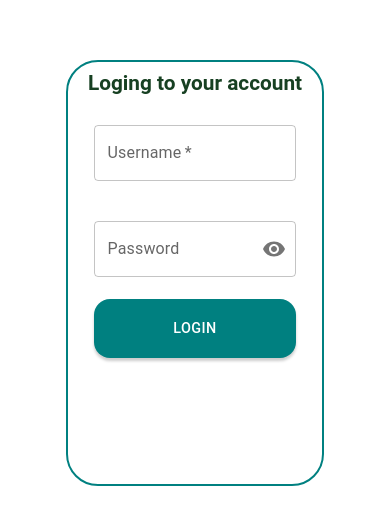
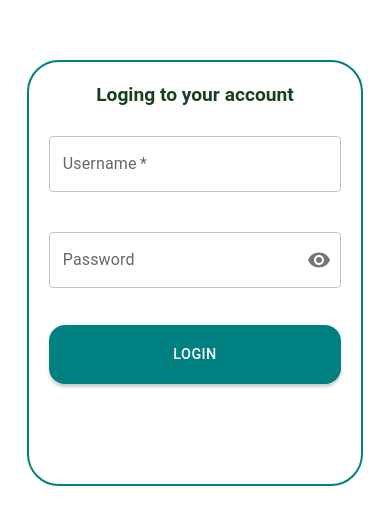
Before and after one commit to sehajini1/Portfolio-management-system, a React (Create React App) app: page / in a window 390 px wide. Shown: the part 149-674 px from the top of the page. Built offline with nearby package versions, Linux system fonts and the light colour scheme.

Commit message:
changed responsiveness

```diff
--- a/src/component/logingSection/LogingForm.js
+++ b/src/component/logingSection/LogingForm.js
@@ -72,6 +72,10 @@ export default function LogingForm() {
               "@media (max-width: 700px)": {
                 fontSize: "1.3rem",
               },
+              "@media (max-width: 500px)": {
+                fontSize: "1.2rem",
+                paddingTop:"1.5vh"
+              },
             }}
           >
             Loging to your account
@@ -94,22 +98,25 @@ export default function LogingForm() {
                 sx={{
                   width: "22vw",
                   "@media (max-width: 1100px)": {
-                    width: "27vw",
-                  },
-                  "@media (max-width: 810px)": {
                     width: "30vw",
                   },
+                  "@media (max-width: 900px)": {
+                    width: "40vw",
+                  },
                   "@media (max-width: 750px)": {
-                    width: "35vw",
+                    width: "46vw",
                   },
                   "@media (max-width: 670px)": {
-                    width: "40vw",
+                    width: "48vw",
                   },
                   "@media (max-width: 550px)": {
-                    width: "48vw",
+                    width: "65vw",
                   },
                   "@media (max-width: 470px)": {
-                    width: "52vw",
+                    width: "70vw",
+                  },
+                  "@media (max-width: 400px)": {
+                    width: "75vw",
                   },
                 }}
                 variant="outlined"
@@ -128,22 +135,25 @@ export default function LogingForm() {
                 sx={{
                   width: "22vw",
                   "@media (max-width: 1100px)": {
-                    width: "27vw",
-                  },
-                  "@media (max-width: 810px)": {
                     width: "30vw",
                   },
+                  "@media (max-width: 900px)": {
+                    width: "40vw",
+                  },
                   "@media (max-width: 750px)": {
-                    width: "35vw",
+                    width: "46vw",
                   },
                   "@media (max-width: 670px)": {
-                    width: "40vw",
+                    width: "48vw",
                   },
                   "@media (max-width: 550px)": {
-                    width: "48vw",
+                    width: "65vw",
                   },
                   "@media (max-width: 470px)": {
-                    width: "52vw",
+                    width: "70vw",
+                  },
+                  "@media (max-width: 400px)": {
+                    width: "75vw",
                   },
                 }}
                 variant="outlined"
@@ -188,24 +198,28 @@ export default function LogingForm() {
                   },
                   margin: "2.5vw 0 0 0",
                   "@media (max-width: 1100px)": {
-                    width: "27vw",
-                  },
-                  "@media (max-width: 810px)": {
                     width: "30vw",
                   },
+                  "@media (max-width: 900px)": {
+                    width: "40vw",
+                  },
                   "@media (max-width: 750px)": {
-                    width: "35vw",
+                    width: "46vw",
                   },
                   "@media (max-width: 670px)": {
-                    width: "40vw",
+                    width: "48vw",
                   },
                   "@media (max-width: 550px)": {
-                    width: "48vw",
+                    width: "65vw",
                   },
                   "@media (max-width: 470px)": {
-                    width: "52vw",
-                    fontSize: "0.9rem",
+                    width: "70vw",
                   },
+                  "@media (max-width: 400px)": {
+                    width: "75vw",
+                    fontSize: "0.9rem"
+                  },
+
                 }}
               >
                 {loginMutation.isPending ? "Logging in..." : "Login"}
@@ -246,29 +260,29 @@ const LogingFormContainer = styled.div`
     height: 55vh;
   }
   @media (max-width: 900px) {
-    width: 38vw;
+    width: 45vw;
     height: 50vh;
   }
 
   @media (max-width: 850px) {
-    width: 40vw;
+    width: 50vw;
     height: 50vh;
   }
 
   @media (max-width: 750px) {
-    width: 45vw;
+    width: 55vw;
     height: 50vh;
   }
   @media (max-width: 670px) {
-    width: 50vw;
+    width: 60vw;
     height: 50vh;
   }
   @media (max-width: 550px) {
-    width: 60vw;
+    width: 75vw;
     height: 50vh;
   }
   @media (max-width: 470px) {
-    width: 65vw;
+    width: 85vw;
     height: 50vh;
   }
 `;
@@ -283,5 +297,21 @@ const logingTextStyles = {
 
 const LogingButtonContainer = styled.div`
   margin: auto;
-  padding-top: 3vw;
+  padding-top: 1vw;
+
+  @media (max-width: 800px) {
+    padding-top: 3vw;
+  }
+  @media (max-width: 630px) {
+    padding-top: 4vw;
+  }
+  @media (max-width: 550px) {
+    padding-top: 5vw;
+  }
+  @media (max-width: 450px) {
+    padding-top: 6vw;
+  }
+  @media (max-width: 400px) {
+    padding-top: 7vw;
+  }
 `;
```
